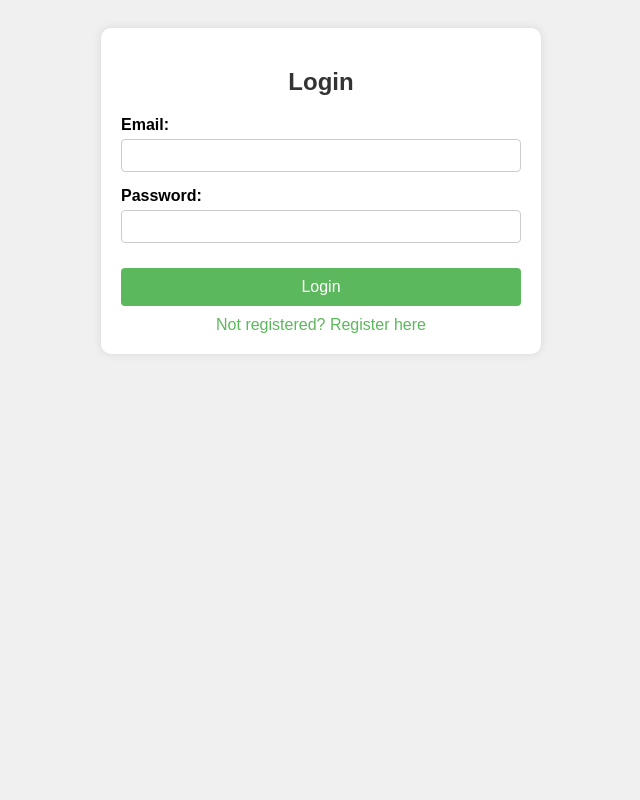
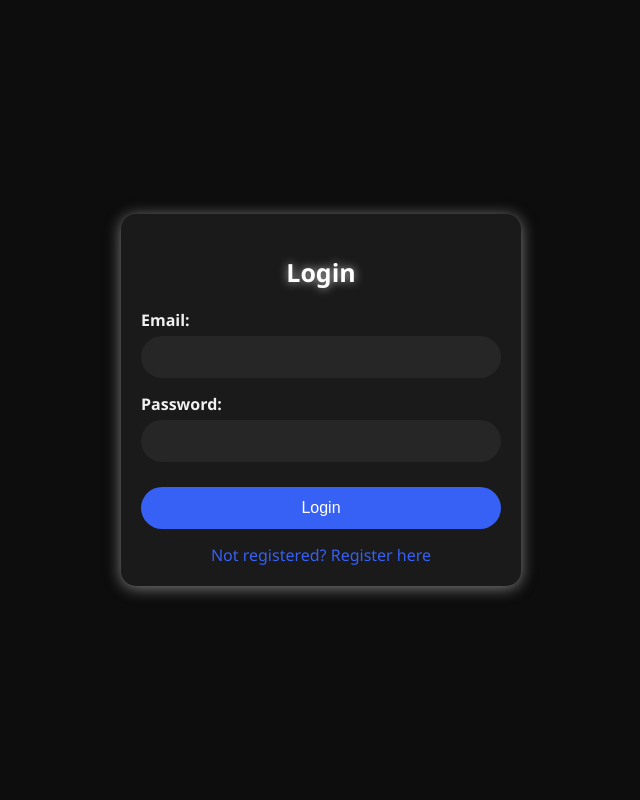
Before and after one commit to snowflakehee/chatbot-rule_based, a Flask app: page /login.html in a window 1280 px wide. Shown: the whole page, without its empty margins (319-959 px from the left). Run offline with Flask 3, Linux system fonts and the light colour scheme; some libraries are stand-ins or nearby versions.

Commit message:
Update style.css

```diff
--- a/flaskapp/static/style.css
+++ b/flaskapp/static/style.css
@@ -1,74 +1,102 @@
-/* General body styles */
 body {
-    font-family: Arial, sans-serif;
-    background-color: #f0f0f0;
+    font-family: 'Segoe UI', Tahoma, Geneva, Verdana, sans-serif;
+    background-color: #0d0d0d;
+    color: #f0f0f0;
+    display: flex;
+    justify-content: center;
+    align-items: center;
+    min-height: 100vh;
+    margin: 0;
+    padding: 0;
+    box-sizing: border-box;
+}
+
+.container {
+    width: 95vw;
+    max-width: 400px;
+    background-color: #1a1a1a;
+    border-radius: 15px;
+    overflow: hidden;
+    box-shadow: 0 2px 15px rgba(245, 242, 243, 0.5);
+    border-color: white;
+}
+
+.form-wrapper {
     padding: 20px;
 }
 
-/* Center the container */
-.container {
-    width: 400px;
-    margin: 0 auto;
-    padding: 20px;
-    background-color: #fff;
-    border-radius: 10px;
-    box-shadow: 0 0 10px rgba(0, 0, 0, 0.1);
+.form-wrapper h2 {
+    text-align: center;
+    color: #ffffff;
+    margin-bottom: 20px;
+    font-size: 25px;
+    font-weight: bold;
+    text-shadow: 0 0 10px rgba(255, 255, 255, 0.7);
 }
 
-/* Form wrapper */
-.form-wrapper h2 {
-    text-align: center;
-    color: #333;
-    margin-bottom: 20px;
-}
-
-/* Form group for label and input alignment */
 .form-group {
     margin-bottom: 15px;
 }
 
-/* Label styles */
 .form-group label {
     display: block;
     margin-bottom: 5px;
     font-weight: bold;
+    color: #f0f0f0;
 }
 
-/* Input styles */
 .form-group input {
     width: 100%;
-    padding: 8px;
-    border: 1px solid #ccc;
-    border-radius: 4px;
-    box-sizing: border-box; /* Ensure padding doesn't affect width */
+    padding: 12px;
+    border: none;
+    border-radius: 25px;
+    background-color: #262626;
+    color: #f0f0f0;
+    font-size: 16px;
+    box-sizing: border-box;
+    transition: border-color 0.3s ease;
 }
 
-/* Button styles */
+.form-group input:focus {
+    outline: none;
+    border-color: #ffffff;
+    box-shadow: 0 0 10px rgba(255, 255, 255, 0.5);
+}
+
 button {
     width: 100%;
-    padding: 10px;
-    background-color: #5cb85c;
+    padding: 12px;
+    background-color: #3760f4;
     color: white;
     border: none;
-    border-radius: 4px;
+    border-radius: 25px;
     cursor: pointer;
     font-size: 16px;
-    margin-top: 10px; /* Add margin for separation */
+    margin-top: 10px;
+    transition: background-color 0.3s, transform 0.3s;
 }
 
 button:hover {
-    background-color: #4cae4c;
+    background-color: #f2f3f6;
+    transform: scale(1.05);
+    color: black;
 }
 
-/* Link styles */
 a {
     display: block;
-    margin-top: 10px;
+    margin-top: 15px;
     text-align: center;
-    color: #5cb85c;
+    color: #3760f4;
     text-decoration: none;
+    list-style: none;
 }
 
 a:hover {
-    text-decoration: underline;
+    color: #275df2;
 }
+
+.error-message {
+    color: #ff6b6b;
+    text-align: center;
+    margin-bottom: 15px;
+}
```
